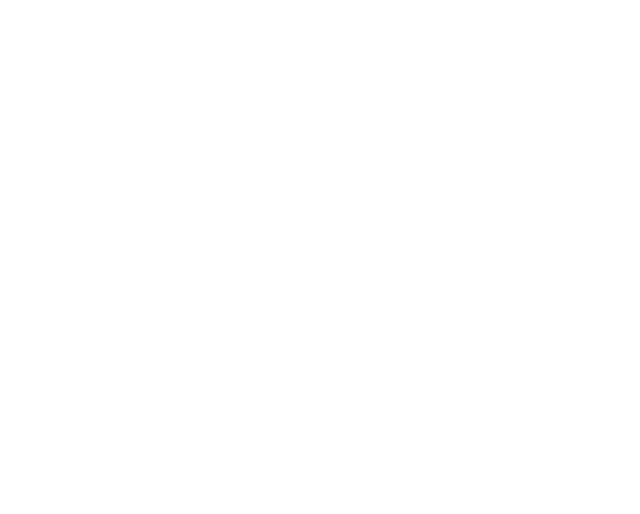
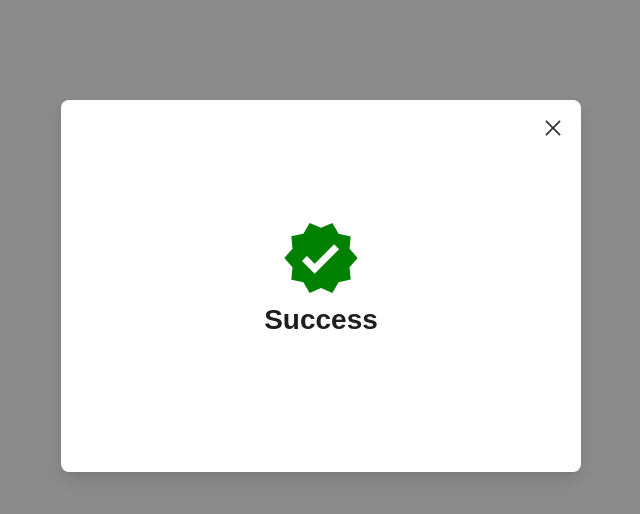
Before and after one commit to DevIsmail-coder/Project-Alert, a React (Vite) app: page /#/success in a window 1280 px wide. Shown: the top 514 px of the page, without its empty margins (319-959 px from the left). Built offline with nearby package versions, Linux system fonts and the light colour scheme.

Commit message:
successpage

```diff
--- a/src/pages/Success/Success.jsx
+++ b/src/pages/Success/Success.jsx
@@ -1,11 +1,53 @@
-import React from 'react'
-import './Success.css'
+import React, {useEffect, useState} from 'react'
+import { MdVerified } from "react-icons/md";
+import { ClipLoader } from 'react-spinners';
+import {   Modal } from 'antd';
 
-function Success() {
+const Success = () => {
+    const [isModalOpen, setIsModalOpen] = useState(false);
+    const [verify, setVerify] = useState(true);
+    // const [loading, setLoading] = useState(true)
+    const [isActive, setActive] = useState(0)
+
+
+
+          const closemodal = () => {
+            setIsModalOpen(false);
+          }
+
+
+          useEffect(()=>{
+            setIsModalOpen(true);
+            setTimeout(()=>{
+                setVerify(false)
+            }, 2000)
+
+          },[])
+
+
   return (
+    <>
+
+  <Modal  open={isModalOpen}
+  okButtonProps={{style:{display:'none'}}}
+  cancelButtonProps={{style:{display:'none'}}}
+  onCancel={closemodal}>
+<div className='bg'  style={{width: "100%", height: "40vh", background: "white", gap: "20px", display: "flex", flexDirection: "column", justifyContent: "center", padding:"20px", alignItems: "center"}}>
+
     <div>
+    {
+      verify ? <div style={{display: "flex", flexDirection: "column", justifyContent: "center", alignItems: "center"
 
-    </div>
+      }} ><ClipLoader color="#26db72" /><h1>Verifying...</h1> </div> : <div style={{display: "flex", flexDirection: "column", justifyContent: "center", alignItems: "center"
+
+      }}> < MdVerified style={{fontSize: "80px", color: "green"}} /><h1>Success</h1></div>
+    }
+
+</div>
+
+</div>
+  </Modal>
+</>
   )
 }
 
```
